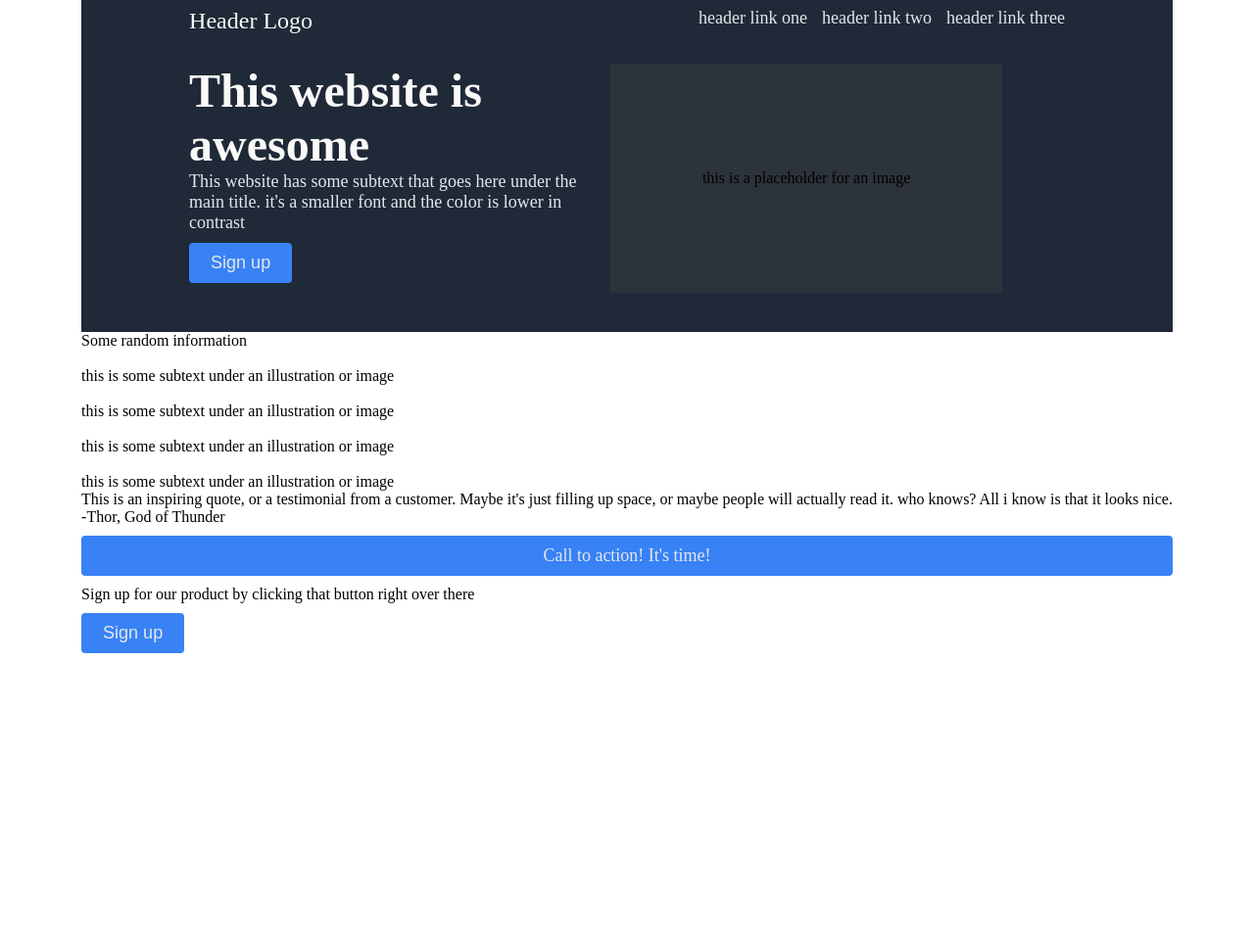
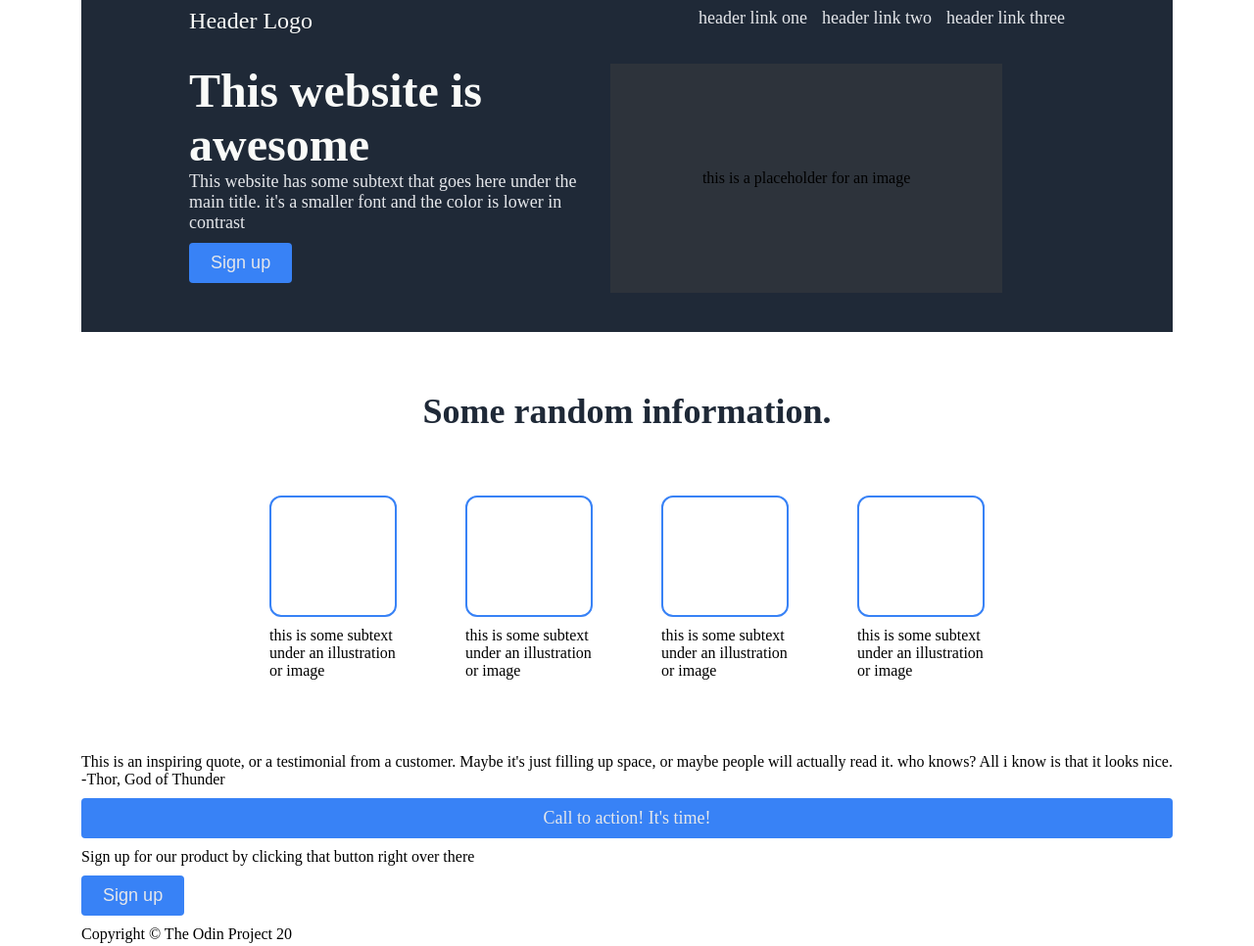
Before and after one commit to shadowbanks/landing-page, a plain HTML site: page index.html in a window 1280 px wide. Shown: the whole page at 98% size. Before the commit the page ends 800 px from the top, so only its background shows below. Drawn offline with Linux system fonts and the light colour scheme.

Commit message:
Structure and design the information section

```diff
--- a/index.html
+++ b/index.html
@@ -28,15 +28,25 @@
         </div>
 
         <div class="first-body">
-            <div>Some random information</div>
-            <img src="" alt="">
-            <div class="text">this is some subtext under an illustration or image</div>
-            <img src="" alt="">
-            <div class="text">this is some subtext under an illustration or image</div>
-            <img src="" alt="">
-            <div class="text">this is some subtext under an illustration or image</div>
-            <img src="" alt="">
-            <div class="text">this is some subtext under an illustration or image</div>
+            <div class="info-head">Some random information.</div>
+            <div class="infos">
+                <div class="info">
+                    <div class="body-img"><img src="" alt=""></div>
+                    <div class="text">this is some subtext under an illustration or image</div>
+                </div>
+                <div class="info">
+                    <div class="body-img"><img src="" alt=""></div>
+                    <div class="text">this is some subtext under an illustration or image</div>
+                </div>
+                <div class="info">
+                    <div class="body-img"><img src="" alt=""></div>
+                    <div class="text">this is some subtext under an illustration or image</div>
+                </div>
+                <div class="info">
+                    <div class="body-img"><img src="" alt=""></div>
+                    <div class="text">this is some subtext under an illustration or image</div>
+                </div>
+            </div>
         </div>
 
         <div class="second-body">
@@ -44,10 +54,14 @@
             <div class="author">-Thor, God of Thunder</div>
         </div>
 
-        <div class="footer">
+        <div class="third-body">
             <div class="f-line">Call to action! It's time!</div>
             <div class="s-line">Sign up for our product by clicking that button right over there</div>
-            <button class="f-sign-up">Sign up</button>
+            <button class="sign-up">Sign up</button>
+        </div>
+
+        <div class="footer">
+            Copyright © The Odin Project 20
         </div>
     </body>
 </html>
--- a/styles.css
+++ b/styles.css
@@ -81,3 +81,37 @@ button, .f-line{
     font-size: 18px;
     margin: 10px 0;
 }
+.info-head{
+    text-align: center;
+    margin: 30px;
+    font-size: 36px;
+    font-weight: bolder;
+    color: #1F2937;
+}
+
+.first-body{
+    padding: 30px;
+}
+
+.body-img{
+    height: 120px;
+    display: flex;
+    align-items: center;
+    justify-content: center;
+    border: 2px solid #3882F6;
+    border-radius: 12px;
+}
+
+.infos{
+    display: flex;
+    justify-content: center;
+}
+
+.info{
+    width: 130px;
+    margin: 35px;
+}
+
+.text{
+    padding: 10px 0;
+}
```
